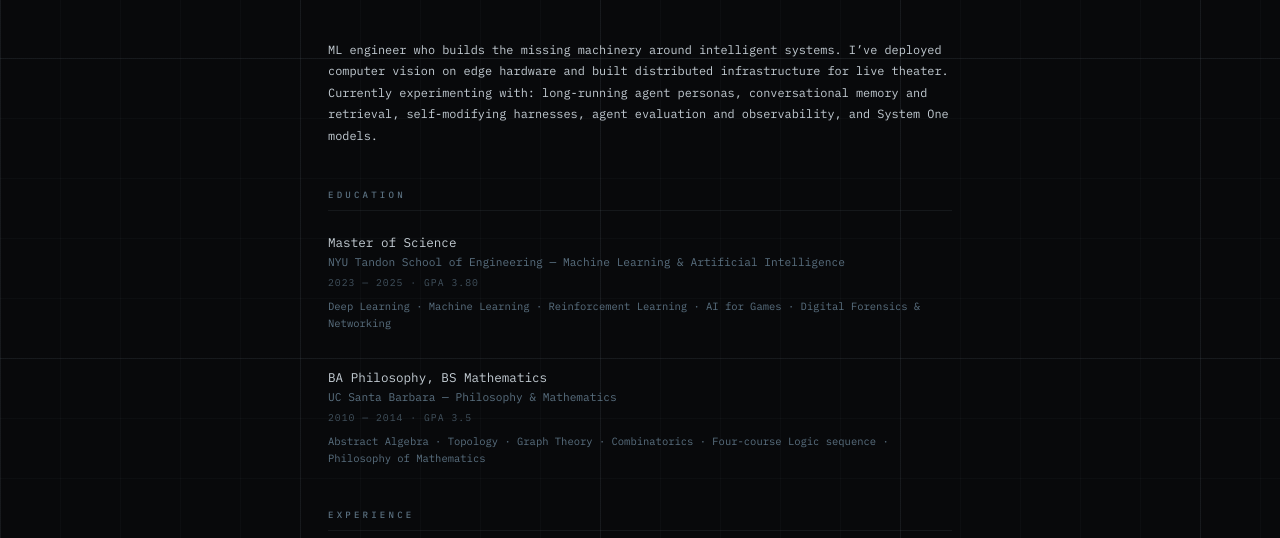
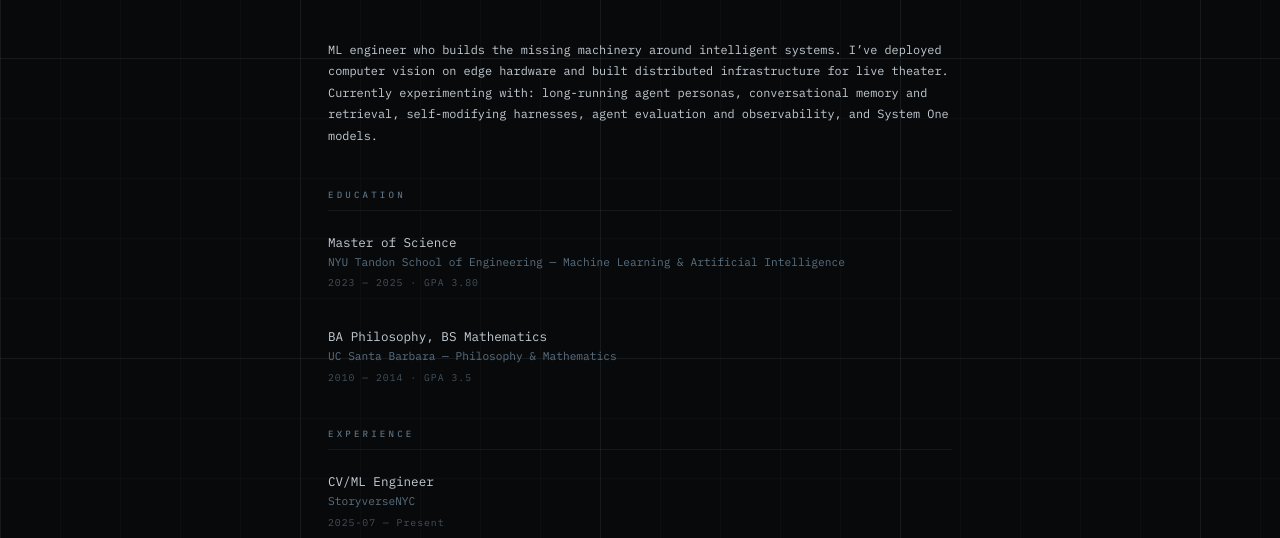
Before and after one commit to A-Vaillant/vaillant.ai, an Eleventy site: page src/resume.njk in a window 1280 px wide. Shown: the part 242-780 px from the top of the page. Built offline with nearby package versions, Linux system fonts and the light colour scheme; Eleventy itself is replaced by a stand-in of ours; files that its build step writes are made by us from their sources.

Commit message:
Remove coursework from public resume

```diff
--- a/src/_data/resume.json
+++ b/src/_data/resume.json
@@ -86,14 +86,7 @@
       "studyType": "Master of Science",
       "startDate": "2023",
       "endDate": "2025",
-      "gpa": "3.80",
-      "courses": [
-        "Deep Learning",
-        "Machine Learning",
-        "Reinforcement Learning",
-        "AI for Games",
-        "Digital Forensics & Networking"
-      ]
+      "gpa": "3.80"
     },
     {
       "institution": "UC Santa Barbara",
@@ -101,15 +94,7 @@
       "studyType": "BA Philosophy, BS Mathematics",
       "startDate": "2010",
       "endDate": "2014",
-      "gpa": "3.5",
-      "courses": [
-        "Abstract Algebra",
-        "Topology",
-        "Graph Theory",
-        "Combinatorics",
-        "Four-course Logic sequence",
-        "Philosophy of Mathematics"
-      ]
+      "gpa": "3.5"
     }
   ],
   "skills": [
--- a/src/css/resume.css
+++ b/src/css/resume.css
@@ -161,12 +161,6 @@
   color: var(--accent-dim);
 }
 
-.item-courses {
-  margin-top: 0.5rem;
-  font-size: 0.75rem;
-  color: var(--accent-dim);
-}
-
 /* projects */
 .project {
   margin-bottom: 2rem;
--- a/src/js/resume.js
+++ b/src/js/resume.js
@@ -61,9 +61,6 @@
         <div class="item-role">${e.studyType}</div>
         <div class="item-org">${e.institution} — ${e.area}</div>
         <div class="item-date">${e.startDate} — ${e.endDate}${e.gpa ? ` · GPA ${e.gpa}` : ''}</div>
-        ${e.courses?.length ? `
-          <div class="item-courses">${e.courses.join(' · ')}</div>
-        ` : ''}
       </div>
     `).join('');
   }
```
Also changed, not shown: tests/resume.test.js (+7 -0 lines).
